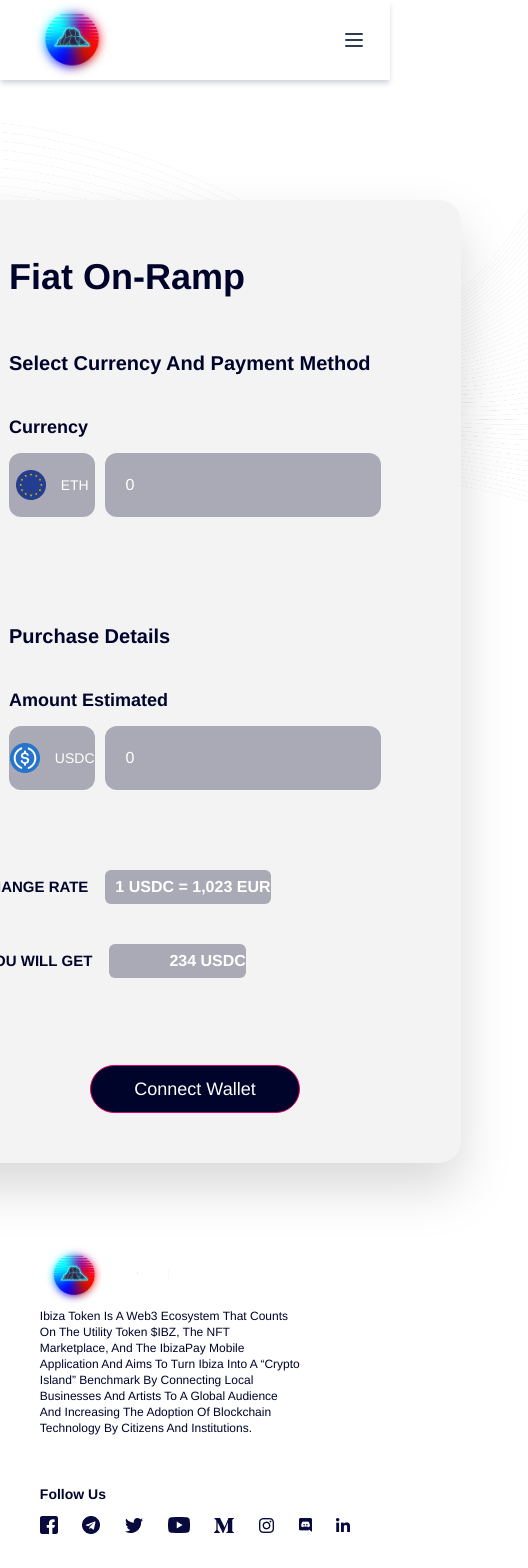
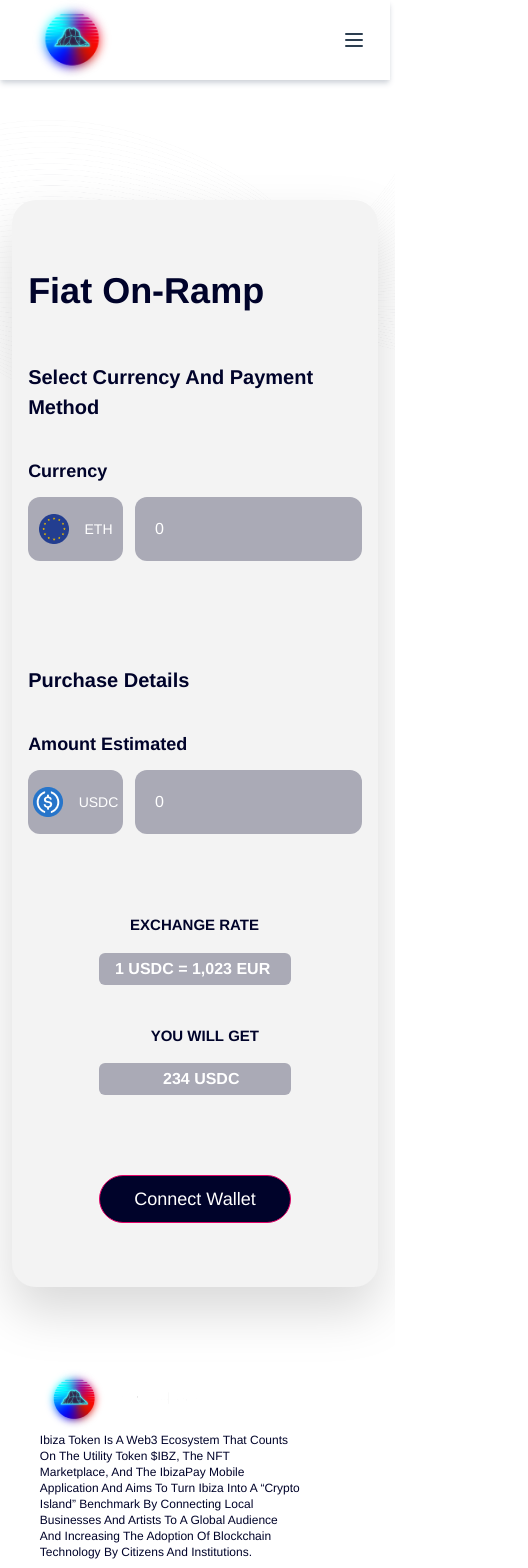
Before and after one commit to cocoa-1012/Dapp-Vue3, a Vue app: page /fiat-on-ramp in a window 390 px wide. Shown: the top 1568 px of the page, 528 px wide, since content can reach past the window. Built offline with nearby package versions, Linux system fonts and the light colour scheme.

Commit message:
fiat on ramp page responsive

```diff
--- a/src/views/Farming.vue
+++ b/src/views/Farming.vue
@@ -9,9 +9,9 @@
       w-11/12
       lg:4/5 lg:px-20
       px-4
-      py-[50px]
-      my-[80px]
-      rounded-[22px]
+      py-16
+      my-20
+      rounded-3xl
       drop-shadow-2xl
     "
   >
@@ -71,7 +71,7 @@
           bg-primary
           border-solid border border-pinks
           rounded-3xl
-          w-[210px]
+          w-48
           h-12
           mt-8
           lg:mt-0 lg:ml-16
@@ -92,7 +92,7 @@
             rounded-xl
             w-full
             h-16
-            w-4/5
+            w-full
             text-white
             pl-5
           "
@@ -109,7 +109,7 @@
           bg-primary
           border-solid border border-pinks
           rounded-3xl
-          w-[210px]
+          w-48
           h-12
           mt-8
           lg:mt-0 lg:ml-16
--- a/src/views/FiatOnRamp.vue
+++ b/src/views/FiatOnRamp.vue
@@ -6,11 +6,12 @@
       flex flex-col
       items-left
       max-w-4xl
-      w-4/5
-      px-[80px]
-      py-[50px]
-      my-[80px]
-      rounded-[22px]
+      w-11/12
+      lg:4/5 lg:px-20
+      px-4
+      py-16
+      my-20
+      rounded-3xl
       drop-shadow-2xl
     "
   >
@@ -20,7 +21,7 @@
         dark:text-white
         text-left text-[36px]
         font-semibold
-        mb-[20px]
+        mb-5
       "
     >
       Fiat On-Ramp
@@ -50,14 +51,14 @@
           flex
           justify-center
           items-center
-          mr-[10px]
-          w-[119px]
+          mr-3
+          w-32
           h-16
-          rounded-[12px]
+          rounded-xl
         "
       >
         <img src="/src/assets/images/eur.png" alt="Image" class="eth" />
-        <p class="text-white text-[14px] ml-[15px]">ETH</p>
+        <p class="text-white text-[14px] ml-4">ETH</p>
       </div>
       <input
         type="text"
@@ -67,7 +68,7 @@
           dark:bg-primary
           rounded-xl
           h-16
-          w-full
+          lg:w-full
           text-white
           pl-5
         "
@@ -98,14 +99,14 @@
           flex
           justify-center
           items-center
-          mr-[10px]
-          w-[119px]
+          mr-3
+          w-32
           h-16
-          rounded-[12px]
+          rounded-xl
         "
       >
         <img src="/src/assets/images/usdc.png" alt="Image" class="eth" />
-        <p class="text-white text-[14px] ml-[15px]">USDC</p>
+        <p class="text-white text-[14px] ml-4">USDC</p>
       </div>
       <input
         type="text"
@@ -115,22 +116,22 @@
           dark:bg-primary
           rounded-xl
           h-16
-          w-full
+          lg:w-full
           text-white
           pl-5
         "
       />
     </div>
-    <div class="flex items-center justify-center mr-40 mt-20">
+    <div class="lg:flex items-center justify-center m-auto lg:mr-40 mt-20">
       <p
         class="
           text-primary
           dark:text-white
           text-[15px]
-          w-[150px]
+          w-40
           font-semibold
           uppercase
-          mr-[17px]
+          mr-4
           text-right
         "
       >
@@ -142,28 +143,31 @@
           dark:bg-primary
           flex
           items-center
-          pl-[10px]
-          w-[178px]
-          h-[34px]
-          rounded-[6px]
+          pl-4
+          w-48
+          h-8
+          rounded-md
           font-semibold
           items-center
           text-white
+          mt-4
+          lg:mt-10
         "
       >
         1&nbsp;USDC&nbsp;=&nbsp;1,023&nbsp;EUR
       </p>
     </div>
-    <div class="flex items-center justify-center mr-40 mt-10">
+    <div class="lg:flex items-center justify-center m-auto lg:mr-40">
       <p
         class="
           text-primary
           dark:text-white
           text-[15px]
-          w-[150px]
+          w-40
           font-semibold
           uppercase
-          mr-[17px]
+          mr-4
+          mt-10
           text-right
         "
       >
@@ -175,13 +179,15 @@
           dark:bg-primary
           flex
           items-center
-          pl-[60px]
-          w-[178px]
-          h-[34px]
-          rounded-[6px]
+          pl-16
+          w-48
+          h-8
+          rounded-md
           font-semibold
           items-center
           text-white
+          mt-4
+          lg:mt-10
         "
       >
         234&nbsp;USDC
@@ -192,12 +198,12 @@
         bg-primary
         border-solid border border-pinks
         rounded-3xl
-        w-[210px]
+        w-48
         h-12
         mt-20
         m-auto
         text-lg text-white
-        mt-[87px]
+        mt-20
       "
     >
       Connect Wallet
--- a/src/views/Governance.vue
+++ b/src/views/Governance.vue
@@ -9,9 +9,9 @@
       w-11/12
       lg:4/5 lg:px-20
       px-4
-      py-[50px]
-      my-[80px]
-      rounded-[22px]
+      py-16
+      my-20
+      rounded-3xl
       drop-shadow-2xl
     "
   >
@@ -123,7 +123,7 @@
             w-32
             lg:w-24
             h-16
-            rounded-[12px]
+            rounded-xl
           "
         ></div>
       </div>
--- a/src/views/Home.vue
+++ b/src/views/Home.vue
@@ -9,9 +9,9 @@
       w-11/12
       lg:4/5 lg:px-20
       px-4
-      py-[50px]
-      my-[80px]
-      rounded-[22px]
+      py-16
+      my-20
+      rounded-3xl
       drop-shadow-2xl
     "
   >
@@ -71,7 +71,7 @@
           bg-primary
           border-solid border border-pinks
           rounded-3xl
-          w-[210px]
+          w-48
           h-12
           mt-8
           lg:mt-0 lg:ml-16
@@ -92,7 +92,7 @@
             rounded-xl
             w-full
             h-16
-            w-4/5
+            w-full
             text-white
             pl-5
           "
@@ -109,7 +109,7 @@
           bg-primary
           border-solid border border-pinks
           rounded-3xl
-          w-[210px]
+          w-48
           h-12
           mt-8
           lg:mt-0 lg:ml-16
--- a/src/views/Swap.vue
+++ b/src/views/Swap.vue
@@ -9,9 +9,9 @@
       w-11/12
       lg:4/5 lg:px-20
       px-4
-      py-[50px]
-      my-[80px]
-      rounded-[22px]
+      py-16
+      my-20
+      rounded-3xl
       drop-shadow-2xl
     "
   >
@@ -176,7 +176,7 @@
         bg-primary
         border-solid border border-pinks
         rounded-3xl
-        w-[210px]
+        w-48
         h-12
         mt-20
         m-auto
```
